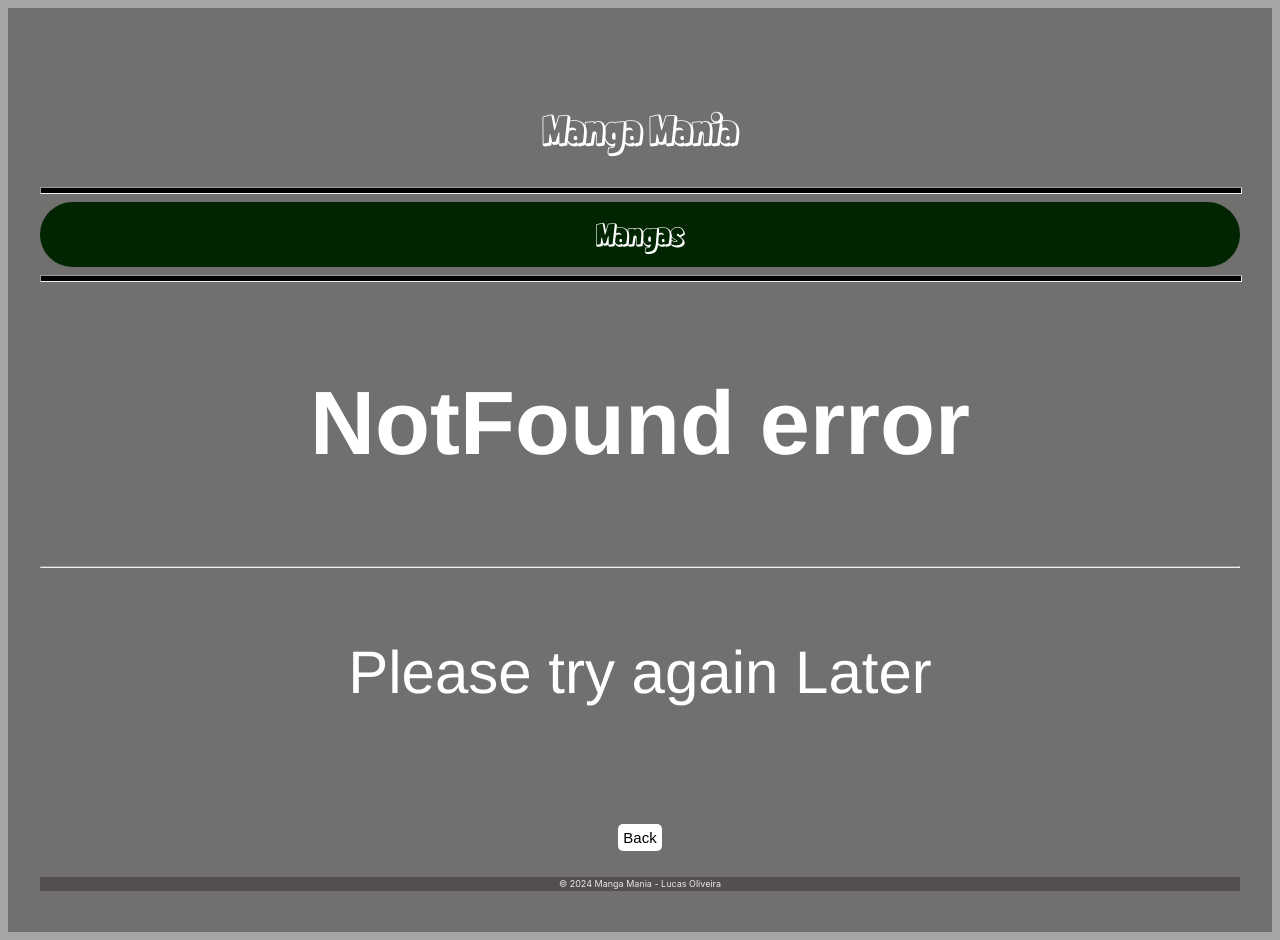
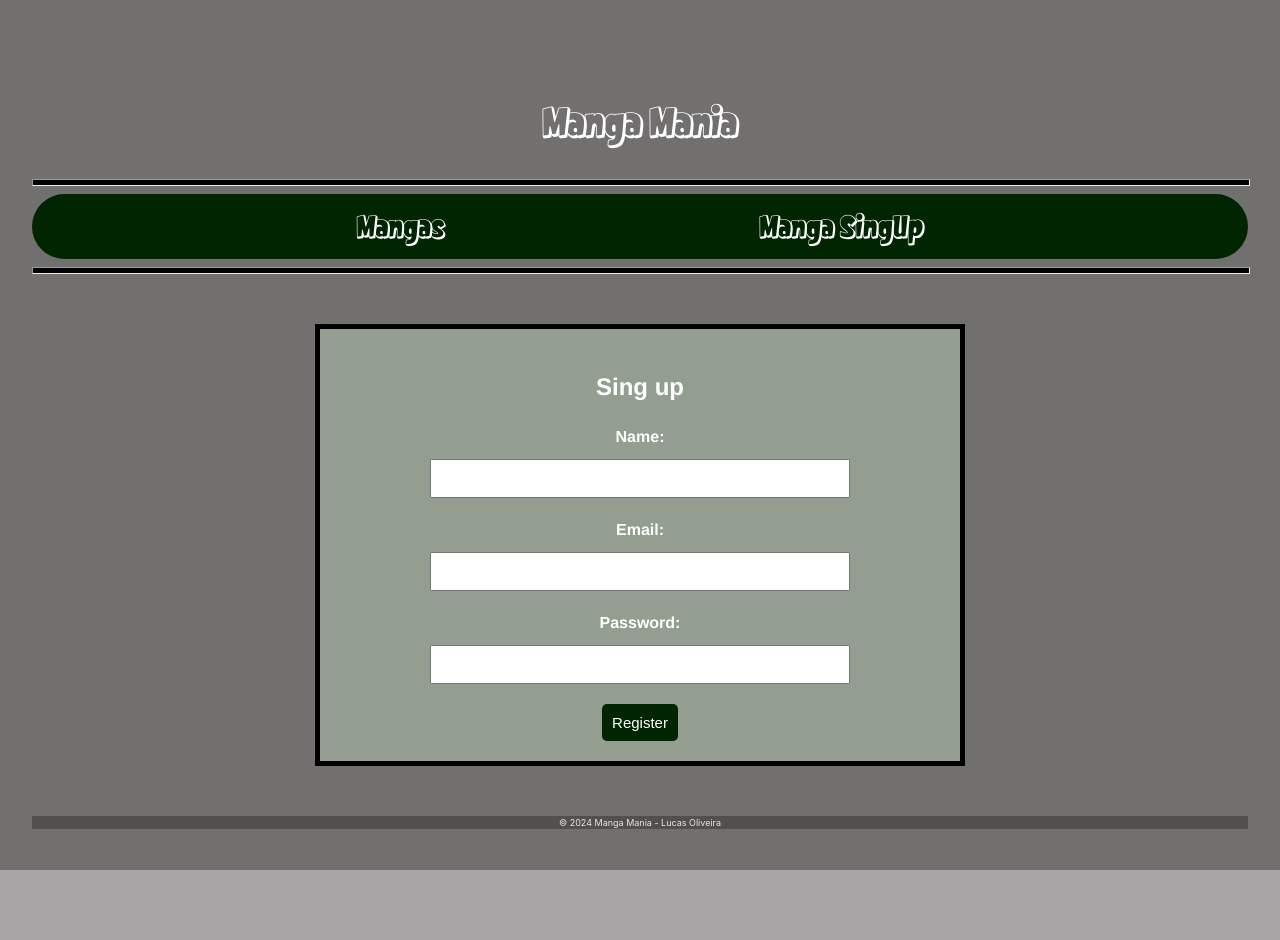
Before and after one commit to Miloskimon/MangaMania, a React (Vite) app: page /MangaSingup in a window 1280 px wide. After the commit the page ends 870 px from the top, so only its background shows below. Built offline with nearby package versions, Linux system fonts and the light colour scheme; no server answers.

Commit message:
singIn Component

```diff
--- a/src/App.css
+++ b/src/App.css
@@ -15,7 +15,10 @@
   src: url(../fonts/timeless/Timeless-Bold.ttf);
 }
 
-
+body{
+  margin: 0;
+  padding: 0;
+}
 
 h1{
   color: #fff;
@@ -254,6 +257,43 @@
   font-size: 15px;
 }
 
+/* Register  */
+.MangaSingUp{
+  animation: fadeIn 1s;
+
+  max-width: 600px;
+	margin: 50px auto;
+	padding: 20px;
+
+  background-color: #d0f0cc5b;
+
+  border: 5px solid #000000;
+}
+
+.MangaSingUp label {
+  display: block;
+  font-weight: bold;
+
+	margin-bottom: 10px;
+  color: #fff;
+}
+.MangaSingUp input {
+  width: 70%;
+  padding: 10px;
+  margin-bottom: 20px;
+  box-sizing: border-box;
+
+}
+
+.buttonRegister{
+  background-color: #012401;
+  color: white;
+  padding: 10px;
+  border: none;
+  border-radius: 5px;
+  font-size: 15px;
+}
+
 /* Footer */
 
 footer{
--- a/src/App.jsx
+++ b/src/App.jsx
@@ -2,13 +2,15 @@
 import { useDispatch, useSelector } from 'react-redux'
 
 import { NavLink, Outlet } from 'react-router-dom'
-import MangaList from './features/Mangas/components/MangaList'
+
 
 /* import  getMangasApi  from './api/getMangasApi.js' */
 import {setMangas} from './features/Mangas/MangaSlice'
 
 import "./App.css"
 import  {getMangasAPI} from './api/getMangasApi'
+
+
 
 
 function App() {
@@ -36,6 +38,7 @@
       <nav>
 
         <NavLink to="/MangaMain">Mangas</NavLink>
+        <NavLink to="/MangaSingup">Manga SingUp</NavLink>
       </nav>
       <hr className='line' />
       <Outlet />
--- a/src/api/getMangasApi.js
+++ b/src/api/getMangasApi.js
@@ -9,7 +9,7 @@
         nsfw: 'false',
       },
       headers: {
-        'X-RapidAPI-Key': '379911064fmshc542df845949ec2p17db75jsnc7f4b80e503d',
+        'X-RapidAPI-Key': '67292a3a38mshdc58cabdecd7d3cp146d08jsn04b20646f247',
         'X-RapidAPI-Host': 'mangaverse-api.p.rapidapi.com'
       }
     };
--- a/src/features/Mangas/MangaSlice.js
+++ b/src/features/Mangas/MangaSlice.js
@@ -43,7 +43,6 @@
                     return m.genres.includes('Reincarnation');
                 });
             }
-
         }
 })
 export const {setMangas, showMangasAll, showMangasAdventure,  showMangasActions, showMangasReincarnation } = animeSlice.actions;
--- /dev/null
+++ b/src/features/Mangas/components/MangaSingUp.jsx
@@ -0,0 +1,68 @@
+import React from "react";
+export default function MangaSingUp(){
+
+    addEventListener('load', function(){
+
+    let form = document.getElementById('registerform');
+
+    form.addEventListener('submit',function(event) {
+
+        event.preventDefault();
+
+        let nome = document.getElementById('nome').value;
+        let email = document.getElementById('email').value;
+        let password = document.getElementById('password').value;
+
+
+        //para salvar os dados
+        addStorage( nome, email, password);
+
+        //Limpar os campos
+        document.getElementById('nome').value = '';
+        document.getElementById('email').value = '';
+        document.getElementById('password').value = '';
+
+        //Confirmação cadastro
+        alert('sucessfully registered');
+    })
+
+    function addStorage( nome, email, password) {
+        //pegar os dados
+        let registerform = JSON.parse(localStorage.getItem('registerform')) || [];
+
+        //receber os codigos
+        registerform.push({ nome, email, password });
+
+        //salvar os dados
+        localStorage.setItem('registerform', JSON.stringify(registerform));
+
+    }
+
+
+})
+
+    return(
+            <section className="MangaSingUp">
+                  <h1>Sing up</h1>
+
+                <form id='registerform'  >
+                    <label htmlFor="nome">Name: </label>
+                    <input type="text" name="nome" id="nome"  required/>
+                    <br />
+
+                    <label htmlFor="email">Email: </label>
+                    <input type="email" name="email" id="email" required/>
+                    <br />
+                    <label htmlFor="password">Password: </label>
+                    <input type="password" name="password" id="password" required/>
+                    <br />
+                    <button className='buttonRegister' type="submit">Register</button>
+
+                </form>
+
+            </section>
+
+
+
+    )
+}
--- a/src/features/Mangas/components/MangasFilter.jsx
+++ b/src/features/Mangas/components/MangasFilter.jsx
@@ -1,5 +1,5 @@
 
-import  getMangasAPI, { showMangasActions, showMangasAdventure, showMangasAll, showMangasReincarnation }  from "../MangaSlice";
+import  { showMangasActions, showMangasAdventure, showMangasAll, showMangasReincarnation }  from "../MangaSlice";
 import { useDispatch } from "react-redux";
 
 export default function MangasFilters() {
--- a/src/main.jsx
+++ b/src/main.jsx
@@ -9,6 +9,7 @@
 import App from './App.jsx'
 import MangaDescription from './features/Mangas/components/MangaDescription.jsx'
 import MangaMain from './features/Mangas/components/MangaMain.jsx'
+import MangaSingUp from './features/Mangas/components/MangaSingUp.jsx'
 
 
 import './index.css'
@@ -27,10 +28,10 @@
 
         <Route path='/' element={<App/>}>
           <Route path='/MangaMain' element={<MangaMain/>} />
+          <Route path='/MangaSingup' element={<MangaSingUp/>} />
 
-
-        <Route path="/MangaDescription/:id" element={<MangaDescription/>} />
-        <Route path='*'element={<NotFound/>} />
+          <Route path="/MangaDescription/:id" element={<MangaDescription/>} />
+          <Route path='*'element={<NotFound/>} />
         </Route>
 
       </Routes>
```
